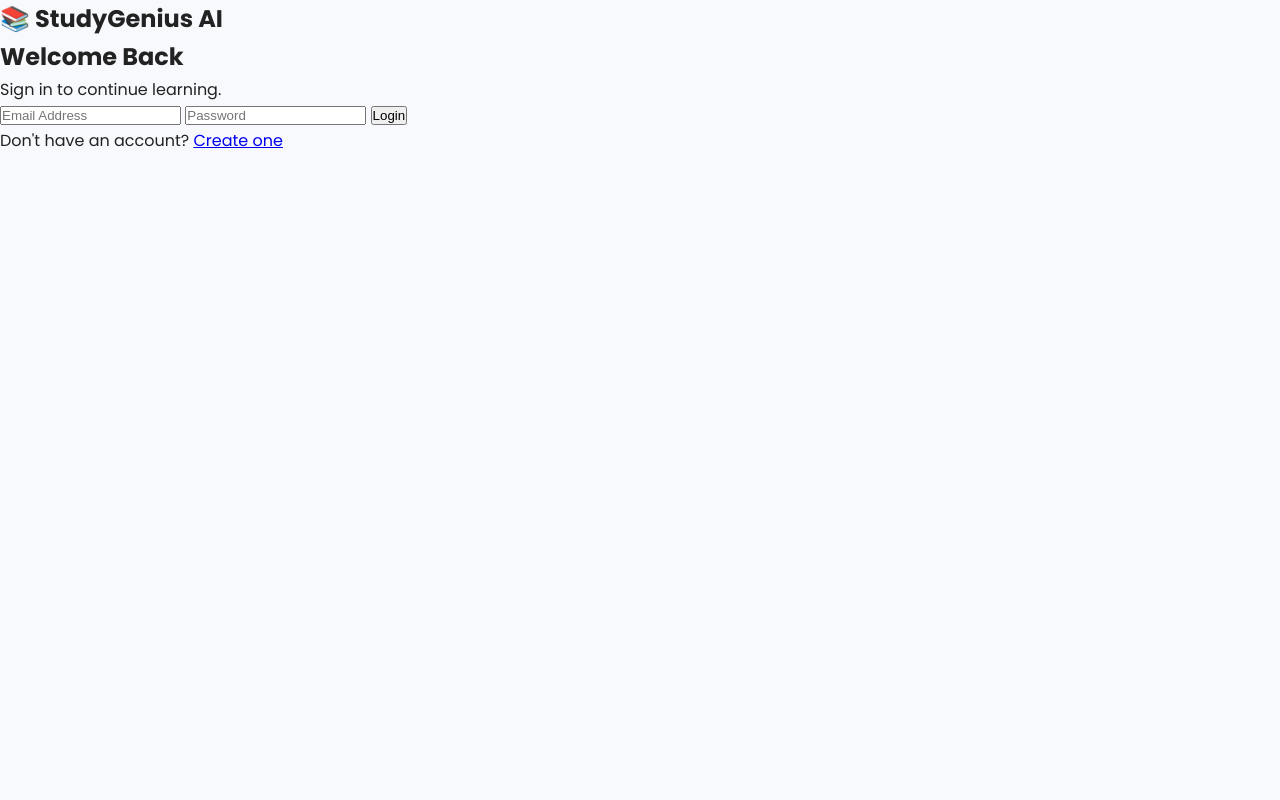
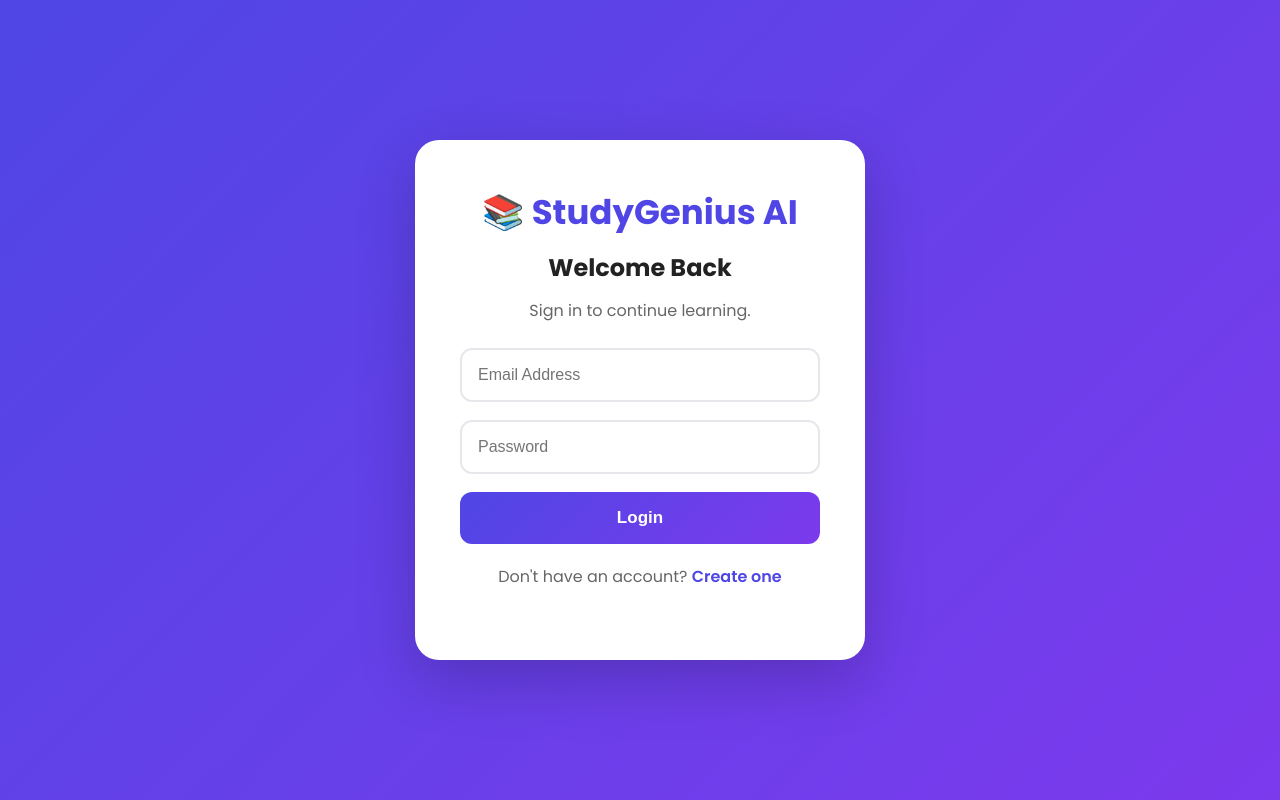
Before and after one commit to oluwabukunmiolaosun-lab/StudyGenuis-AI-, a plain HTML site: page login.html in a window 1280 px wide. Drawn offline with Linux system fonts and the light colour scheme.

Commit message:
Update style.css

```diff
--- a/css/style.css
+++ b/css/style.css
@@ -694,3 +694,82 @@ body{
 }
 
 }
+/* ==========================
+   LOGIN & SIGNUP
+========================== */
+
+.auth-page{
+    min-height:100vh;
+    display:flex;
+    justify-content:center;
+    align-items:center;
+    padding:40px 20px;
+    background:linear-gradient(135deg,#4f46e5,#7c3aed);
+}
+
+.auth-card{
+    width:100%;
+    max-width:450px;
+    background:#fff;
+    padding:45px;
+    border-radius:24px;
+    text-align:center;
+    box-shadow:0 20px 60px rgba(0,0,0,.2);
+}
+
+.auth-card h1{
+    color:#4f46e5;
+    margin-bottom:10px;
+    font-size:34px;
+}
+
+.auth-card h2{
+    margin-bottom:10px;
+}
+
+.auth-card p{
+    color:#666;
+    margin-bottom:25px;
+}
+
+.auth-card input{
+    width:100%;
+    padding:16px;
+    margin-bottom:18px;
+    border:2px solid #e5e7eb;
+    border-radius:12px;
+    font-size:16px;
+    outline:none;
+    transition:.3s;
+}
+
+.auth-card input:focus{
+    border-color:#4f46e5;
+}
+
+.auth-card button{
+    width:100%;
+    padding:16px;
+    border:none;
+    border-radius:12px;
+    background:linear-gradient(135deg,#4f46e5,#7c3aed);
+    color:#fff;
+    font-size:17px;
+    font-weight:600;
+    cursor:pointer;
+    transition:.3s;
+}
+
+.auth-card button:hover{
+    transform:translateY(-2px);
+}
+
+.auth-link{
+    margin-top:20px;
+}
+
+.auth-link a{
+    color:#4f46e5;
+    font-weight:600;
+    text-decoration:none;
+}
```
